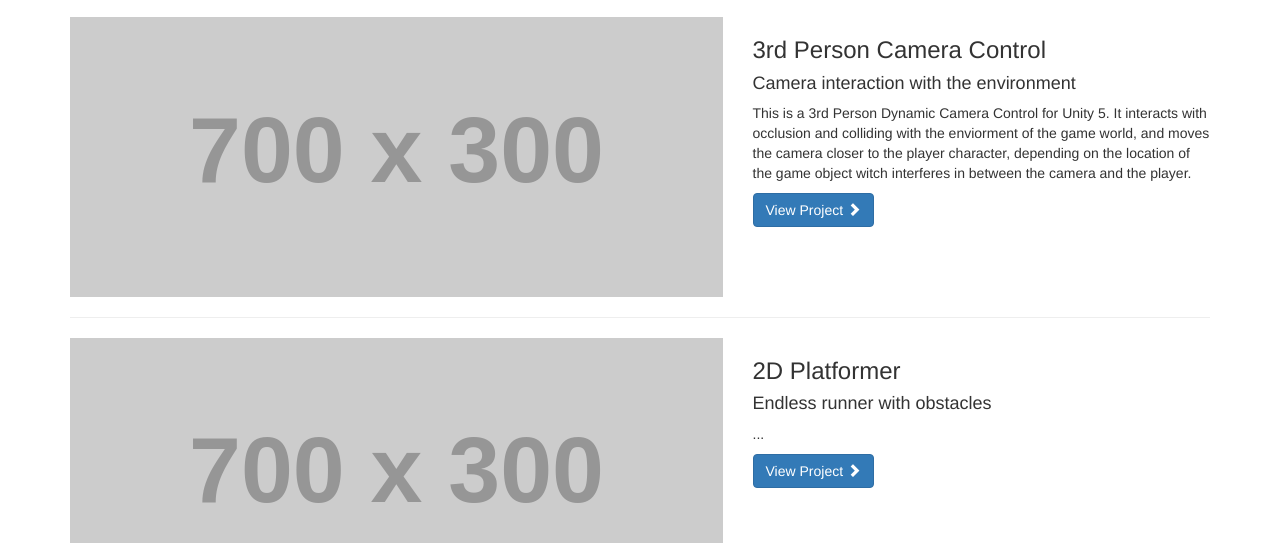
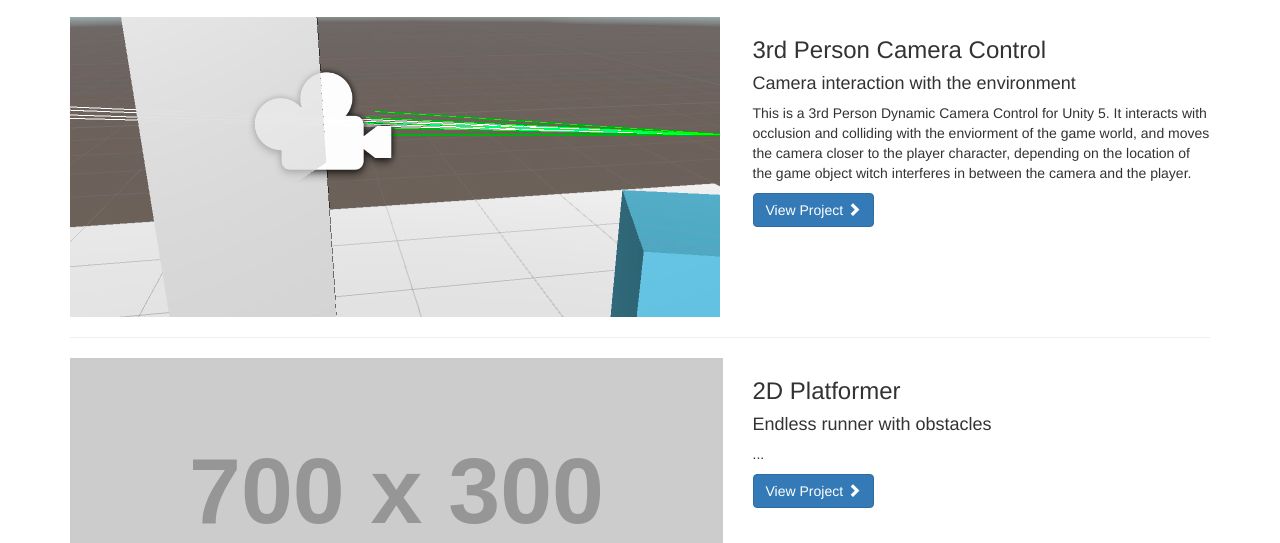
Before and after one commit to WishPotato/Wishpotato.github.io, a plain HTML site: page index.html in a window 1280 px wide. Shown: the part 257-800 px from the top of the page. Drawn offline with Linux system fonts and the light colour scheme; placeholder pictures from the web are drawn by us.

Commit message:
Image Added
Image for 3rd person camera control project has been added.

```diff
--- a/index.html
+++ b/index.html
@@ -74,7 +74,7 @@
         <div class="row">
             <div class="col-md-7">
                 <a href="#">
-                    <img class="img-responsive" src="http://placehold.it/700x300" alt="">
+                    <img src="Images/3rdCam.jpg" alt="Screen Shot" style="width:650px;height:300px;">
                 </a>
             </div>
             <div class="col-md-5">
```
Also changed, not shown: Images/3rdCam.jpg (added).
